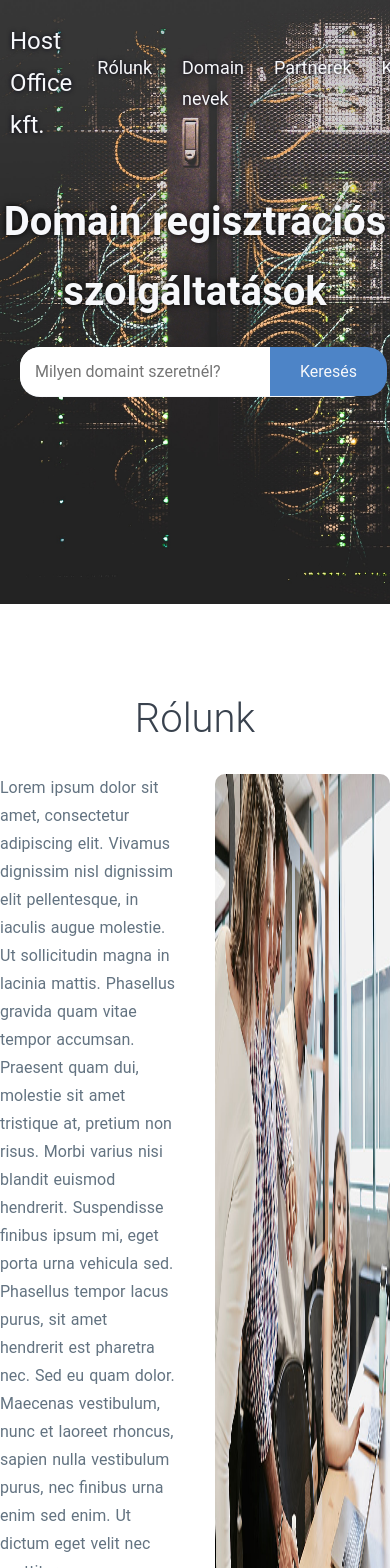
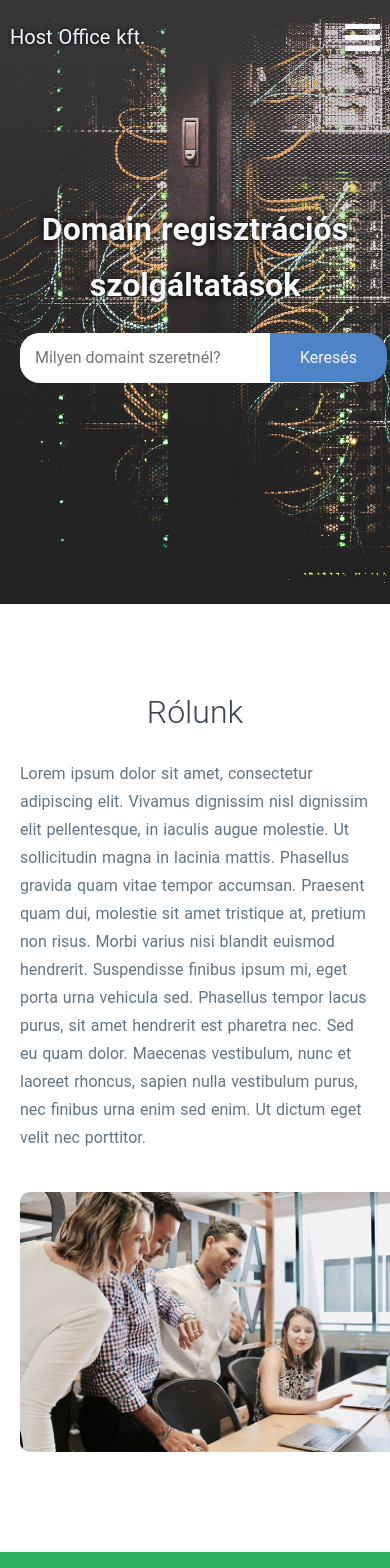
Before and after one commit to boti7/host-office, a Nuxt app: page / in a window 390 px wide. Shown: the top 1568 px of the page. Built offline with nearby package versions, Linux system fonts and the light colour scheme.

Commit message:
Improve responsivity

```diff
--- a/assets/_variables.scss
+++ b/assets/_variables.scss
@@ -5,3 +5,4 @@ $title-color: #39424E;
 $text-color: #637381;
 $text-color-light: $color-light;
 $text-color-dark: #040515;
+$breakpoint-tablet: 768px;
--- a/components/Hero.vue
+++ b/components/Hero.vue
@@ -41,8 +41,12 @@
 
   .title {
     font-weight: bold;
-    font-size: 40px;
+    font-size: 32px;
     color: $text-color-light;
     text-shadow: 0 0 6px #000;
+
+    @media (min-width: $breakpoint-tablet) {
+      font-size: 40px;
+    }
   }
 </style>
--- a/components/NavMenuItem.vue
+++ b/components/NavMenuItem.vue
@@ -24,9 +24,13 @@
   a {
     display: block;
     margin: 0 5px;
-    padding: 20px 10px;
+    padding: 10px;
     color: inherit;
     font-size: 18px;
     text-decoration: none;
+
+    @media (min-width: $breakpoint-tablet) {
+      padding: 20px 10px;
+    }
   }
 </style>
--- a/components/Navbar.vue
+++ b/components/Navbar.vue
@@ -1,15 +1,21 @@
 <template>
-  <div :class="{ 'navbar': true, 'navbar-bg': isBackground }">
+  <div :class="{ 'navbar': true, 'navbar-bg': isBackground || isMenuOpen }">
     <nav class="container">
       <div class="brand">
         <a href="/">Host Office kft.</a>
       </div>
 
-      <div class="menu">
-        <NavMenuItem href="#rolunk">Rólunk</NavMenuItem>
-        <NavMenuItem href="#domain">Domain nevek</NavMenuItem>
-        <NavMenuItem href="#partnerek">Partnerek</NavMenuItem>
-        <NavMenuItem href="#kapcsolat">Kapcsolat</NavMenuItem>
+      <div :class="{ 'menu-toggle': true, 'menu-open': isMenuOpen }" @click="isMenuOpen = !isMenuOpen">
+        <div class="bar1"></div>
+        <div class="bar2"></div>
+        <div class="bar3"></div>
+      </div>
+
+      <div :class="{ 'menu': true, 'menu-open': isMenuOpen }">
+        <NavMenuItem href="#rolunk" @click="menuItemClick">Rólunk</NavMenuItem>
+        <NavMenuItem href="#domain" @click="menuItemClick">Domain nevek</NavMenuItem>
+        <NavMenuItem href="#partnerek" @click="menuItemClick">Partnerek</NavMenuItem>
+        <NavMenuItem href="#kapcsolat" @click="menuItemClick">Kapcsolat</NavMenuItem>
       </div>
     </nav>
   </div>
@@ -21,12 +27,16 @@
     name: 'Navbar',
     components: { NavMenuItem },
     data: () => ({
-      isBackground: false
+      isBackground: false,
+      isMenuOpen: false
     }),
     methods: {
       onScroll() {
         const currentScrollPosition = window.pageYOffset || document.documentElement.scrollTop;
         this.isBackground = currentScrollPosition > 100;
+      },
+      menuItemClick() {
+        this.isMenuOpen = false;
       }
     },
     mounted() {
@@ -55,11 +65,16 @@
     background-color: $bg-color-light;
     text-shadow: none;
     box-shadow: 0 0 3px #637381;
+
+    .bar1, .bar2, .bar3 {
+      background-color: $title-color !important;
+    }
   }
 
   nav {
     width: 100%;
     display: flex;
+    flex-wrap: wrap;
     justify-content: space-between;
     align-items: center;
 
@@ -67,13 +82,60 @@
       display: block;
       padding: 20px 10px;
       color: inherit;
-      font-size: 24px;
+      font-size: 20px;
       text-decoration: none;
+
+      @media (min-width: $breakpoint-tablet) {
+        font-size: 24px;
+      }
+    }
+
+    .menu-toggle {
+      padding: 10px;
+      cursor: pointer;
+
+      @media (min-width: $breakpoint-tablet) {
+        display: none;
+      }
+
+      .bar1, .bar2, .bar3 {
+        width: 35px;
+        height: 5px;
+        background-color: $text-color-light;
+        margin: 6px 0;
+        transition: 0.4s;
+      }
+    }
+
+    .menu-toggle.menu-open {
+      .bar1 {
+        -webkit-transform: rotate(-45deg) translate(-8px, 7px);
+        transform: rotate(-45deg) translate(-8px, 7px);
+      }
+
+      .bar2 {opacity: 0;}
+
+      .bar3 {
+        -webkit-transform: rotate(45deg) translate(-8px, -8px);
+        transform: rotate(45deg) translate(-8px, -8px);
+      }
     }
 
     .menu {
+      display: none;
+      flex-direction: column;
+      width: 100%;
+
+      @media (min-width: $breakpoint-tablet) {
+        display: flex;
+        flex-direction: row;
+        justify-content: right;
+        width: auto;
+      }
+    }
+
+    .menu.menu-open {
       display: flex;
-      justify-content: right;
     }
   }
 </style>
--- a/components/SectionAboutUs.vue
+++ b/components/SectionAboutUs.vue
@@ -16,21 +16,33 @@
 </script>
 
 <style lang="scss" scoped>
+  @import '@/assets/_variables.scss';
+
   .aboutus {
     display: flex;
     justify-content: space-between;
+    align-items: flex-start;
     flex-wrap: wrap;
     width: 100%;
-    margin-top: 20px;
 
     div {
-      width: calc(50% - 20px);
+      width: 100%;
+      margin: 20px;
+
+      @media (min-width: $breakpoint-tablet) {
+        width: calc(60% - 40px);
+      }
     }
 
     .team-photo {
       display: block;
-      width: calc(50% - 20px);
+      width: 100%;
+      margin: 20px;
       border-radius: 10px;
+
+      @media (min-width: $breakpoint-tablet) {
+        width: calc(40% - 40px);
+      }
     }
   }
 </style>
--- a/components/SectionContact.vue
+++ b/components/SectionContact.vue
@@ -42,13 +42,17 @@
     margin: 20px auto;
 
     input[type="text"] {
-      width: calc(50% - 10px);
+      width: 100%;
       margin: 10px 0;
       padding: 10px;
       border: none;
       border-radius: 4px;
       font-family: inherit;
       font-size: 16px;
+
+      @media (min-width: $breakpoint-tablet) {
+        width: calc(50% - 10px);
+      }
     }
 
     input[type="submit"] {
--- a/components/SectionDomains.vue
+++ b/components/SectionDomains.vue
@@ -68,7 +68,7 @@
   }
 
   .domain-item > div {
-    padding: 10px 20px;
+    padding: 10px;
     color: $text-color-dark;
   }
 
--- a/components/SectionPartners.vue
+++ b/components/SectionPartners.vue
@@ -37,6 +37,7 @@
     width: 100%;
     margin-top: 20px;
     display: flex;
+    flex-wrap: wrap;
     justify-content: space-evenly;
 
     .partner-card {
--- a/layouts/default.vue
+++ b/layouts/default.vue
@@ -27,9 +27,13 @@
 
   h2 {
     font-weight: 300;
-    font-size: 40px;
+    font-size: 32px;
     color: $title-color;
     text-align: center;
+
+    @media (min-width: $breakpoint-tablet) {
+      font-size: 40px;
+    }
   }
 
   .container {
```
